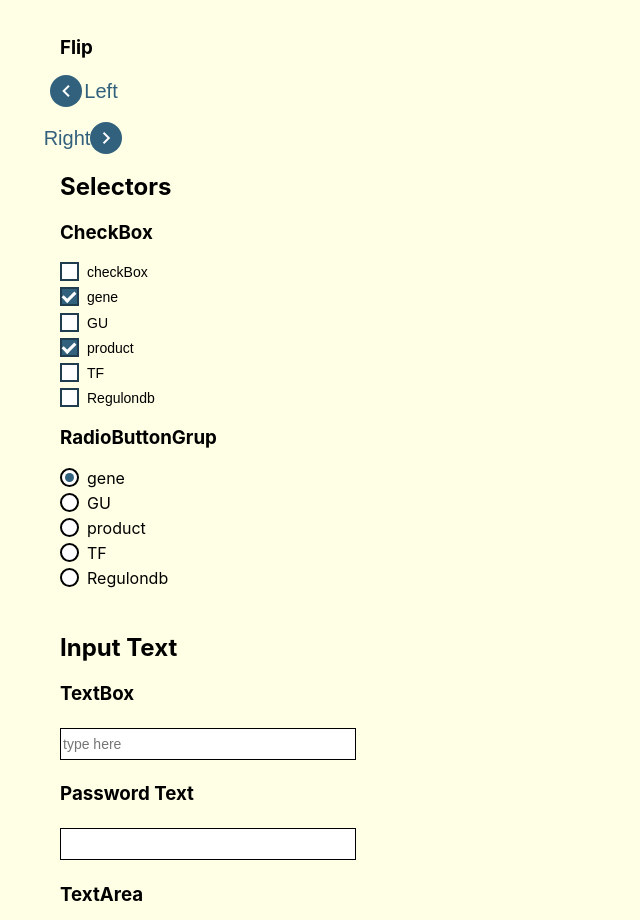
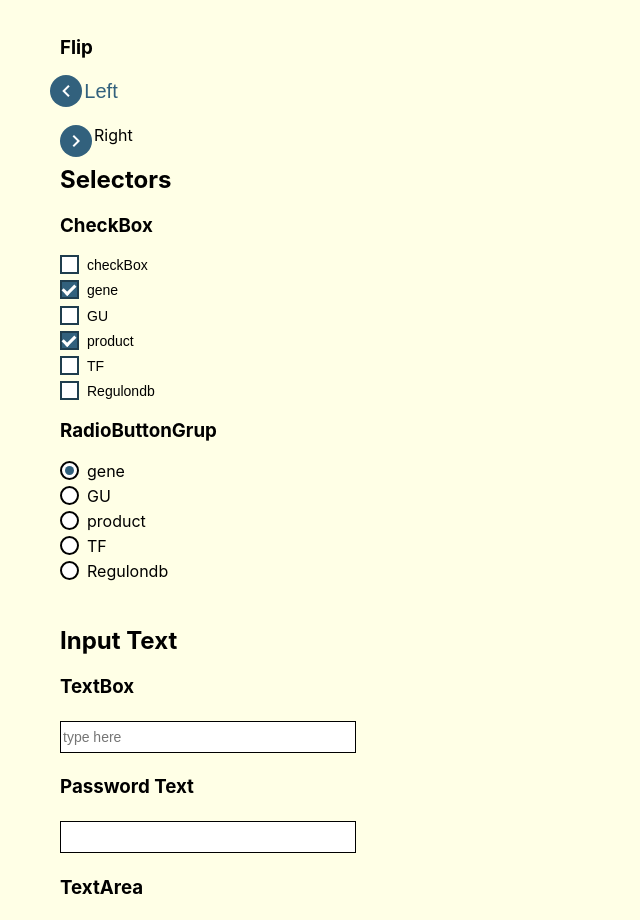
Before and after one commit to regulondbunam/Component-Repository, a React (Create React App) app: page /BasicInput in a window 1280 px wide. Shown: the part 973-1893 px from the top of the page, without its empty margins (0-640 px from the left). Built offline with nearby package versions, Linux system fonts and the light colour scheme.

Commit message:
fix module CSS on basicInput/Buttons

```diff
--- a/package.json
+++ b/package.json
@@ -6,6 +6,7 @@
     "@testing-library/jest-dom": "^4.2.4",
     "@testing-library/react": "^9.5.0",
     "@testing-library/user-event": "^7.2.1",
+    "material-design-icons": "^3.0.1",
     "react": "^16.13.1",
     "react-dom": "^16.13.1",
     "react-router-dom": "^5.1.2",
--- a/src/ui-components/basicInput/buttons/Button.js
+++ b/src/ui-components/basicInput/buttons/Button.js
@@ -126,14 +126,7 @@
 
 import React, { Component } from 'react';
 import PropTypes from 'prop-types';
-import './Style.css';
-
-/*let link = document.createElement('link');
-link.rel = 'stylesheet';
-link.type = 'text/css';
-link.href = 'https://fonts.googleapis.com/icon?family=Material+Icons';
-document.getElementsByTagName('HEAD')[0].appendChild(link);*/
-
+import Styles from './Buttons.module.css'
 
 export default class Button extends Component {
 
@@ -155,7 +148,7 @@ export default class Button extends Component {
         } = this.props;
 
             return (
-                <button id={id} className={selectStyle(accent,active)} onClick={this.handleOnClickLink} style={style}>
+                <button id={id} className={selectStyle(accent, active)} onClick={this.handleOnClickLink} style={style}>
                     {label}
                     {this.props.children}
                 </button>
@@ -165,13 +158,13 @@ export default class Button extends Component {
 }
 
 function selectStyle (accent, active) {
-    let styleClass = "button"
+    let styleClass = Styles.button
     accent
-    ? styleClass += " accent"
-    : styleClass += " default"
+    ? styleClass += " "+Styles.accent
+    : styleClass += " "+Styles.default
     active
     ? styleClass += " "
-    : styleClass += " disabled"
+    : styleClass += " "+Styles.disabled
 
     return styleClass
 }
--- a/src/ui-components/basicInput/buttons/Style.css
+++ b/src/ui-components/basicInput/buttons/Buttons.module.css
@@ -80,7 +80,7 @@
     box-shadow: 0 0 10px 0 rgba(0, 0, 0, 0.747);
     }
 
-.flip{
+.flipComponent{
     display: flex;
     border: none;
     outline: none;
--- a/src/ui-components/basicInput/buttons/DropDown.js
+++ b/src/ui-components/basicInput/buttons/DropDown.js
@@ -103,14 +103,8 @@
 import React, { Component } from 'react'
 import PropTypes from 'prop-types'
 import Button from './Button'
-import './Style.css'
+import Styles from './Buttons.module.css'
 
-
-let link = document.createElement('link');
-link.rel = 'stylesheet';
-link.type = 'text/css';
-link.href = 'https://fonts.googleapis.com/icon?family=Material+Icons';
-document.getElementsByTagName('HEAD')[0].appendChild(link);
 const arrowDown = "keyboard_arrow_down"
 const arrowUp = "keyboard_arrow_up"
 const styleDropDown = {
@@ -131,15 +125,15 @@ export default class DropDown extends Component {
 
     onSelect = (event) => {
         const value = event.target.id;
-        this.props.labelUpdate?this.setState({label: value}):this.setState({label: this.state.label})
-        this.setState({expand: !this.state.expand})
+        this.props.labelUpdate ? this.setState({ label: value }) : this.setState({ label: this.state.label })
+        this.setState({ expand: !this.state.expand })
         this.props.onSelect(value)
 
     }
 
     expandDrop = (event) => {
-        if(this.props.active){
-            this.setState({expand: !this.state.expand})
+        if (this.props.active) {
+            this.setState({ expand: !this.state.expand })
         }
     };
 
@@ -160,26 +154,28 @@ export default class DropDown extends Component {
 
         return (
             <React.Fragment>
+                <link href="https://fonts.googleapis.com/icon?family=Material+Icons"
+                    rel="stylesheet" />
                 <Button onClick={this.expandDrop} active={active} style={style}>
                     {label}
                     <i className="material-icons">
                         {
                             expand
-                    ?arrowUp
-                    :arrowDown
+                                ? arrowUp
+                                : arrowDown
                         }</i>
                 </Button>
                 {
                     expand
-                    ?<div className={"dropBox"} onClick={this.onSelect}>
+                        ? <div className={Styles.dropBox} onClick={this.onSelect}>
                             {
-                        content.map((value)=>
-                            <Button id={value} key={value}  style={{marginBottom: "2px", width: "100%"}} onClick={this.noActionN}>
+                                content.map((value) =>
+                                    <Button id={value} key={value} style={{ marginBottom: "2px", width: "100%" }} onClick={this.noActionN}>
                                         {value}
                                     </Button>
                                 )}
                         </div>
-                    :<div/>
+                        : <div />
                 }
             </React.Fragment>
 
@@ -188,8 +184,8 @@ export default class DropDown extends Component {
     }
 }
 
-function noAction( value ) {
-    console.warn('Select item '+value+' has no activity')
+function noAction(value) {
+    console.warn('Select item ' + value + ' has no activity')
 }
 
 DropDown.propTypes = {
@@ -203,7 +199,7 @@ DropDown.propTypes = {
 };
 
 DropDown.defaultProps = {
-    active:  true,
+    active: true,
     content: [],
     expand: false,
     label: "DropDown",
--- a/src/ui-components/basicInput/buttons/Flip.js
+++ b/src/ui-components/basicInput/buttons/Flip.js
@@ -99,7 +99,7 @@
 import React, { Component } from 'react';
 import PropTypes from 'prop-types';
 import IconButton from './IconButton';
-import './Style.css';
+import Styles from './Buttons.module.css'
 
 const defOrientation = 'r'
 const styleLeft = {
@@ -128,7 +128,7 @@ export default class Flip extends Component {
                 orientationIcon ='keyboard_arrow_left'
                 return(
                     <React.Fragment>
-                        <div className={"flip"}>
+                        <div className={Styles.flipComponent}>
                         <IconButton active={active} style={styleLeft} icon={orientationIcon} onClick={this.handleOnClickLink}/>
                         {label}
                         </div>
--- a/src/ui-components/basicInput/buttons/IconButton.js
+++ b/src/ui-components/basicInput/buttons/IconButton.js
@@ -99,13 +99,7 @@
 
 import React, { Component } from 'react';
 import PropTypes from 'prop-types';
-import './Style.css';
-
-let link = document.createElement('link');
-link.rel = 'stylesheet';
-link.type = 'text/css';
-link.href = 'https://fonts.googleapis.com/icon?family=Material+Icons';
-document.getElementsByTagName('HEAD')[0].appendChild(link);
+import Styles from './Buttons.module.css'
 
 export default class IconButton extends Component {
 
@@ -123,19 +117,23 @@ export default class IconButton extends Component {
             iconStyle
         } = this.props;
             return (
+                <>
+                <link href="https://fonts.googleapis.com/icon?family=Material+Icons"
+                    rel="stylesheet" />
                 <button style={style} className={selectStyle(active)} onClick={this.handleOnClickLink}>
                     <i className="material-icons" style={iconStyle}>{icon}</i>
                 </button>
+                </>
             )
 
     }
 }
 
 function selectStyle (active) {
-    let styleClass = "iconButton  default"
+    let styleClass = Styles.iconButton+" "+Styles.default
     active
     ? styleClass += " "
-    : styleClass += " disabled"
+    : styleClass += " "+Styles.disabled
     return styleClass
 }
 
--- a/src/ui-components/basicInput/buttons/Split.js
+++ b/src/ui-components/basicInput/buttons/Split.js
@@ -106,7 +106,7 @@ import React, { Component } from 'react'
 import PropTypes from 'prop-types'
 import Button from './Button'
 import DropDown from './DropDown'
-import './Style.css'
+//import Styles from './Buttons.module.css'
 
 
 const styleDropDown = {
```
Also changed, not shown: 1 other file (tests, documents, lock files or other folders). Lines whose indentation alone changed are shown as unchanged.
